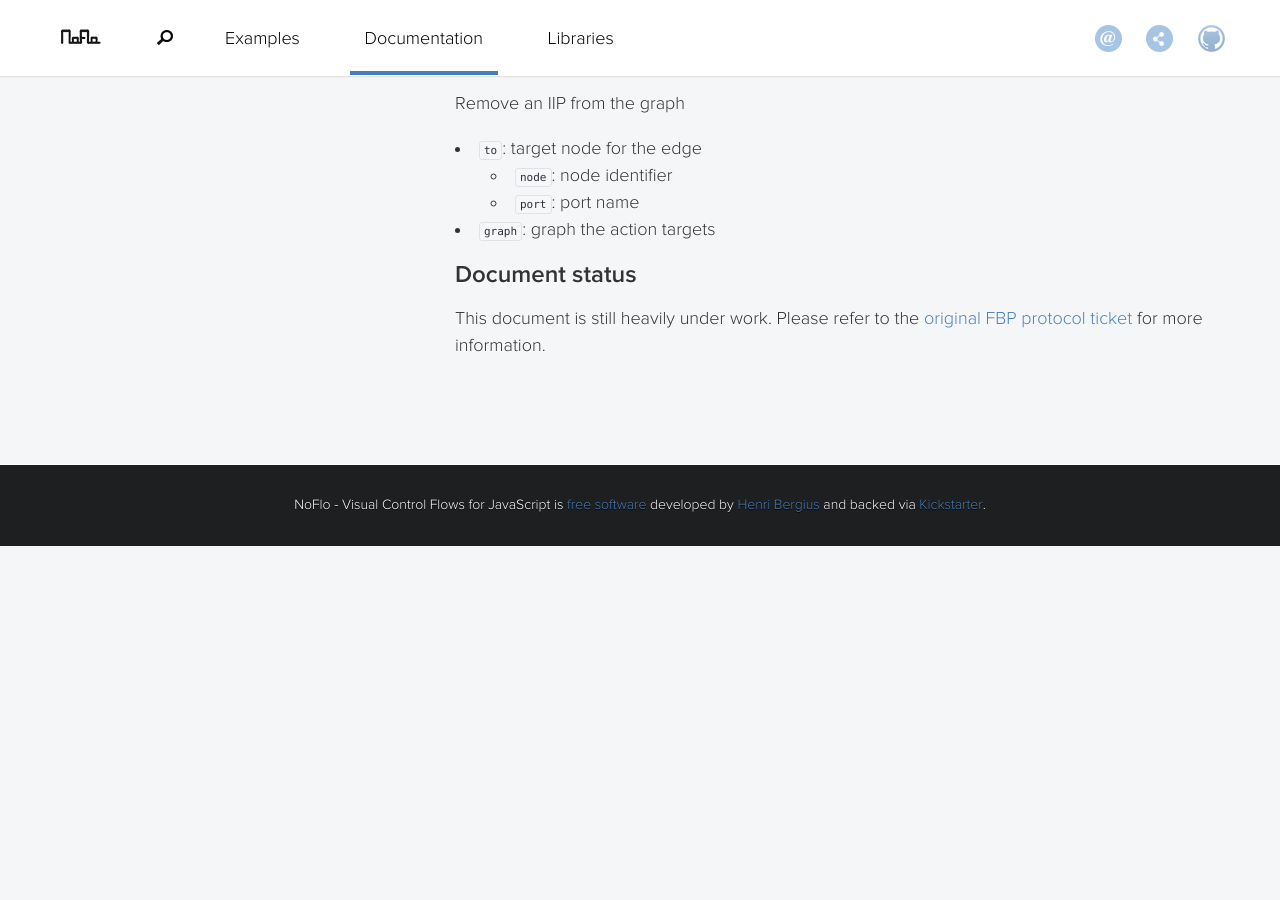
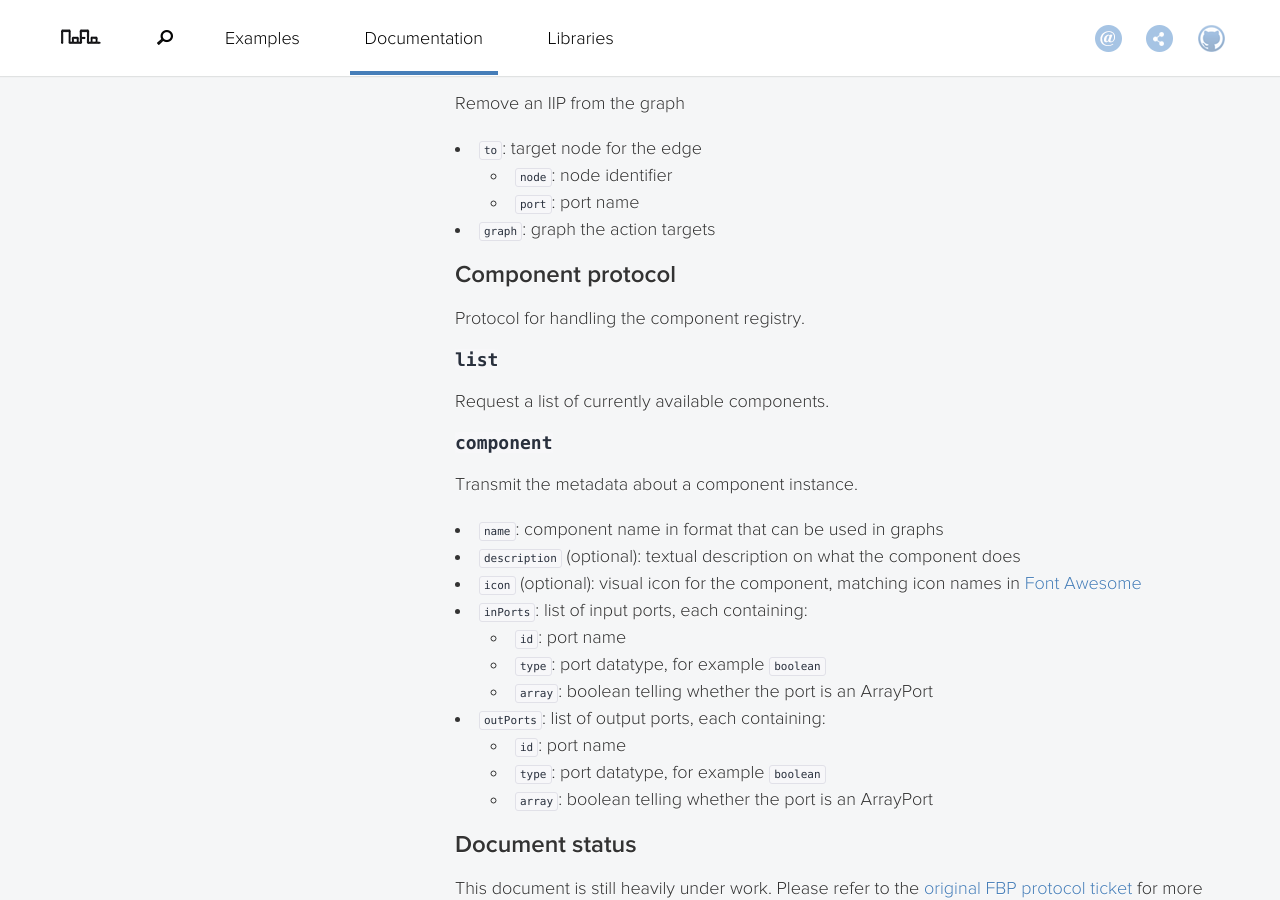
Before and after one commit to noflo/noflo.github.io, a Jekyll site: the page built from documentation/_posts/2013-07-09-protocol.md, in a window 1280 px wide and 900 px high, scrolled down 3212 px. Built offline with Jekyll 4.4.1, drawn with Linux system fonts in a browser that asks for light colours; nearby versions of some CDN libraries; Markdown is read by kramdown in place of the engine named in the settings; before the commit the page ends 3758 px from its top, so only the background shows below that.

Commit message:
Current component protocol

```diff
--- a/documentation/_posts/2013-07-09-protocol.md
+++ b/documentation/_posts/2013-07-09-protocol.md
@@ -116,6 +116,30 @@ Remove an IIP from the graph
   - `port`: port name
 * `graph`: graph the action targets
 
+## Component protocol
+
+Protocol for handling the component registry.
+
+### `list`
+
+Request a list of currently available components.
+
+### `component`
+
+Transmit the metadata about a component instance.
+
+* `name`: component name in format that can be used in graphs
+* `description` (optional): textual description on what the component does
+* `icon` (optional): visual icon for the component, matching icon names in [Font Awesome](http://fortawesome.github.io/Font-Awesome/icons/)
+* `inPorts`: list of input ports, each containing:
+  - `id`: port name
+  - `type`: port datatype, for example `boolean`
+  - `array`: boolean telling whether the port is an ArrayPort
+* `outPorts`: list of output ports, each containing:
+  - `id`: port name
+  - `type`: port datatype, for example `boolean`
+  - `array`: boolean telling whether the port is an ArrayPort
+
 ## Document status
 
 This document is still heavily under work. Please refer to the [original FBP protocol ticket](https://github.com/noflo/noflo/issues/107) for more information.
```
